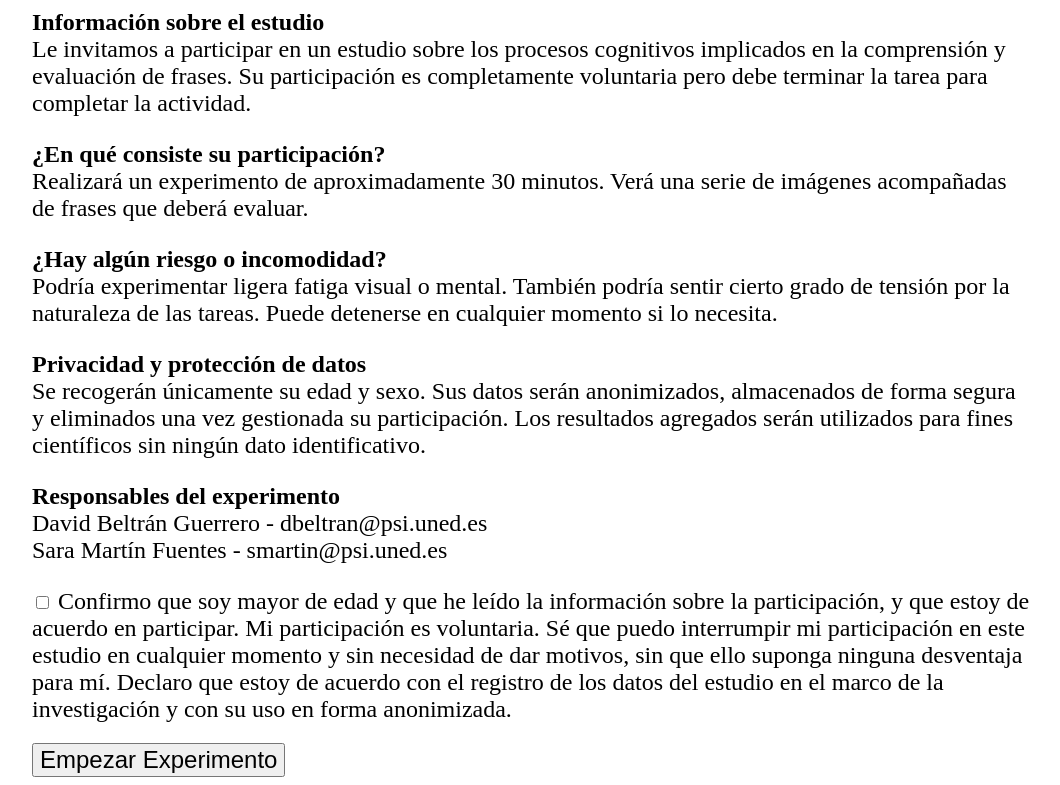
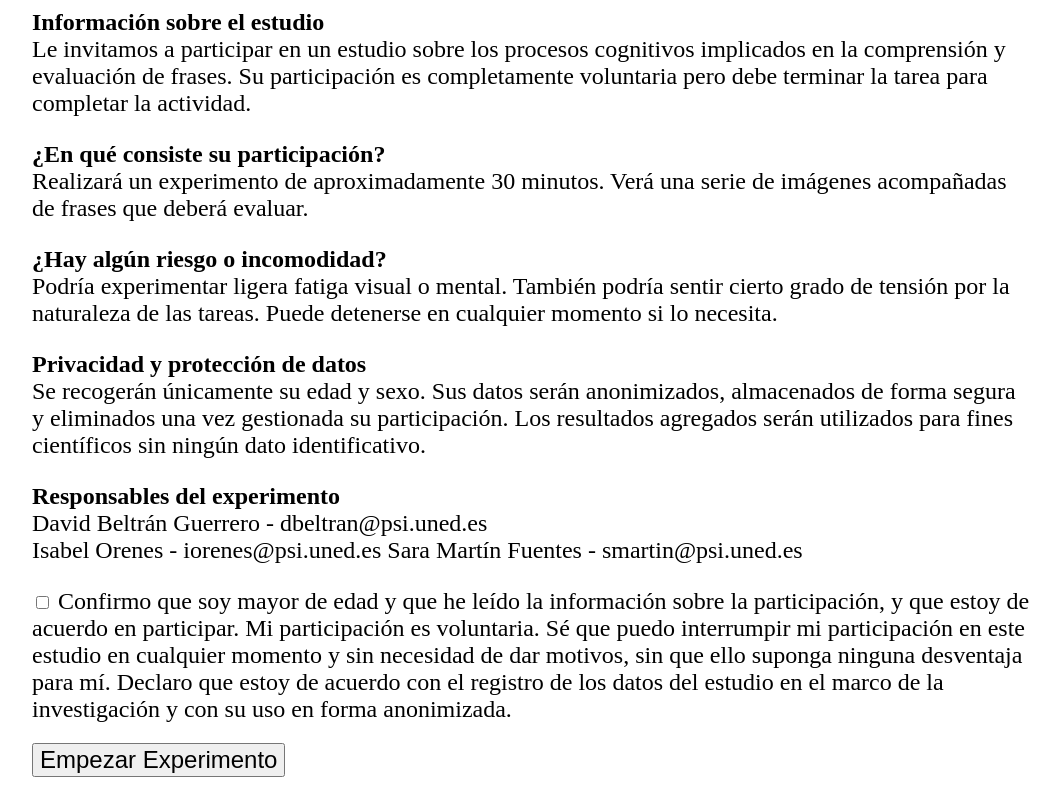
Before and after one commit to saramff/objects-attributes-spanish-perceptual, a website built with Vite: page consentA2.html in a window 1280 px wide. Shown: the part 93-878 px from the top of the page, without its empty margins (108-1168 px from the left). Built offline with nearby package versions, Linux system fonts and the light colour scheme.

Commit message:
changes iorenes

```diff
--- a/consentA2.html
+++ b/consentA2.html
@@ -35,6 +35,7 @@
         <p>
           <b>Responsables del experimento</b><br />
           David Beltrán Guerrero - dbeltran@psi.uned.es <br />
+          Isabel Orenes - iorenes@psi.uned.es
           Sara Martín Fuentes - smartin@psi.uned.es
         </p>
         <div>
```
Also changed, not shown: public/consentA2.html (+1 -0 lines).
